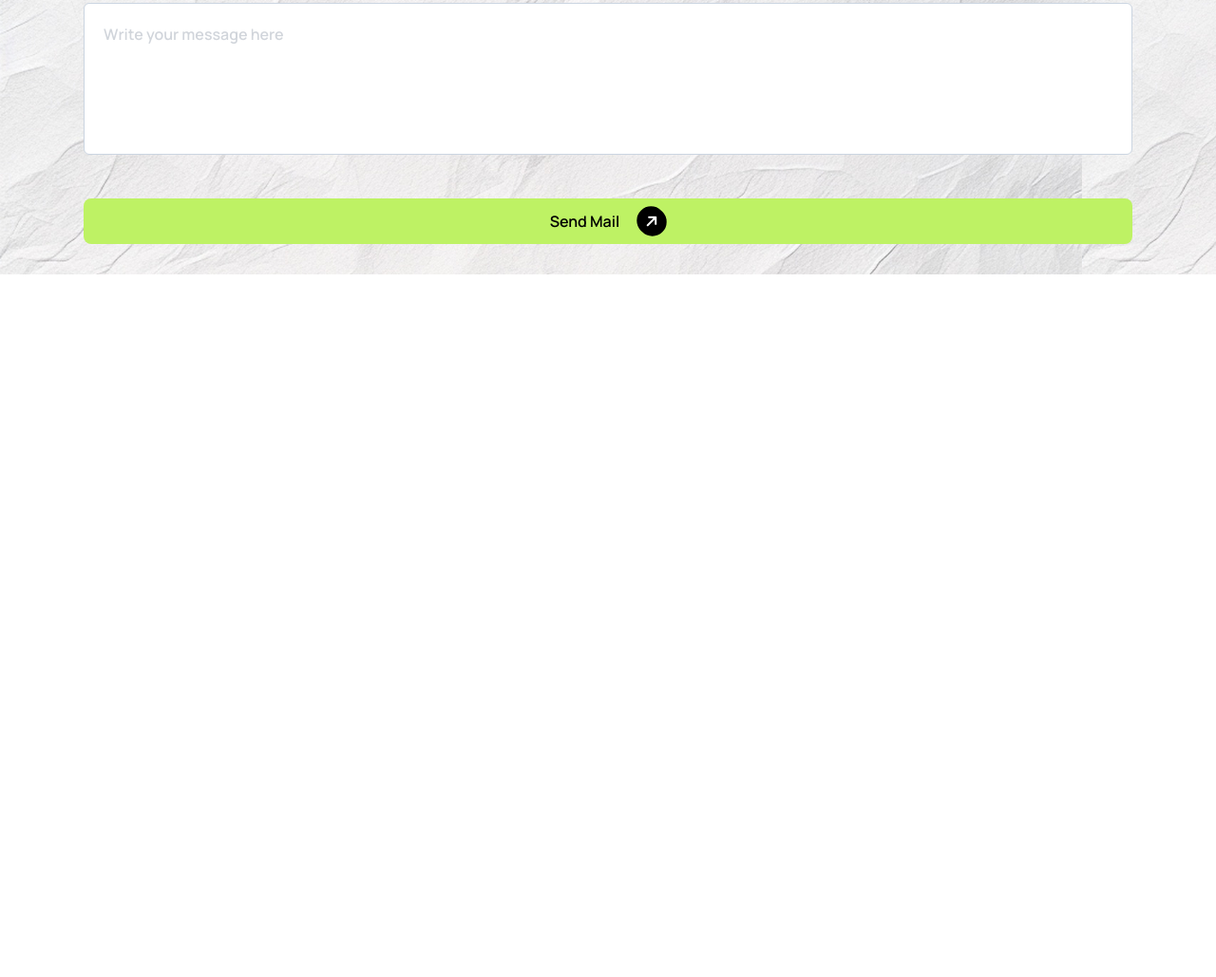
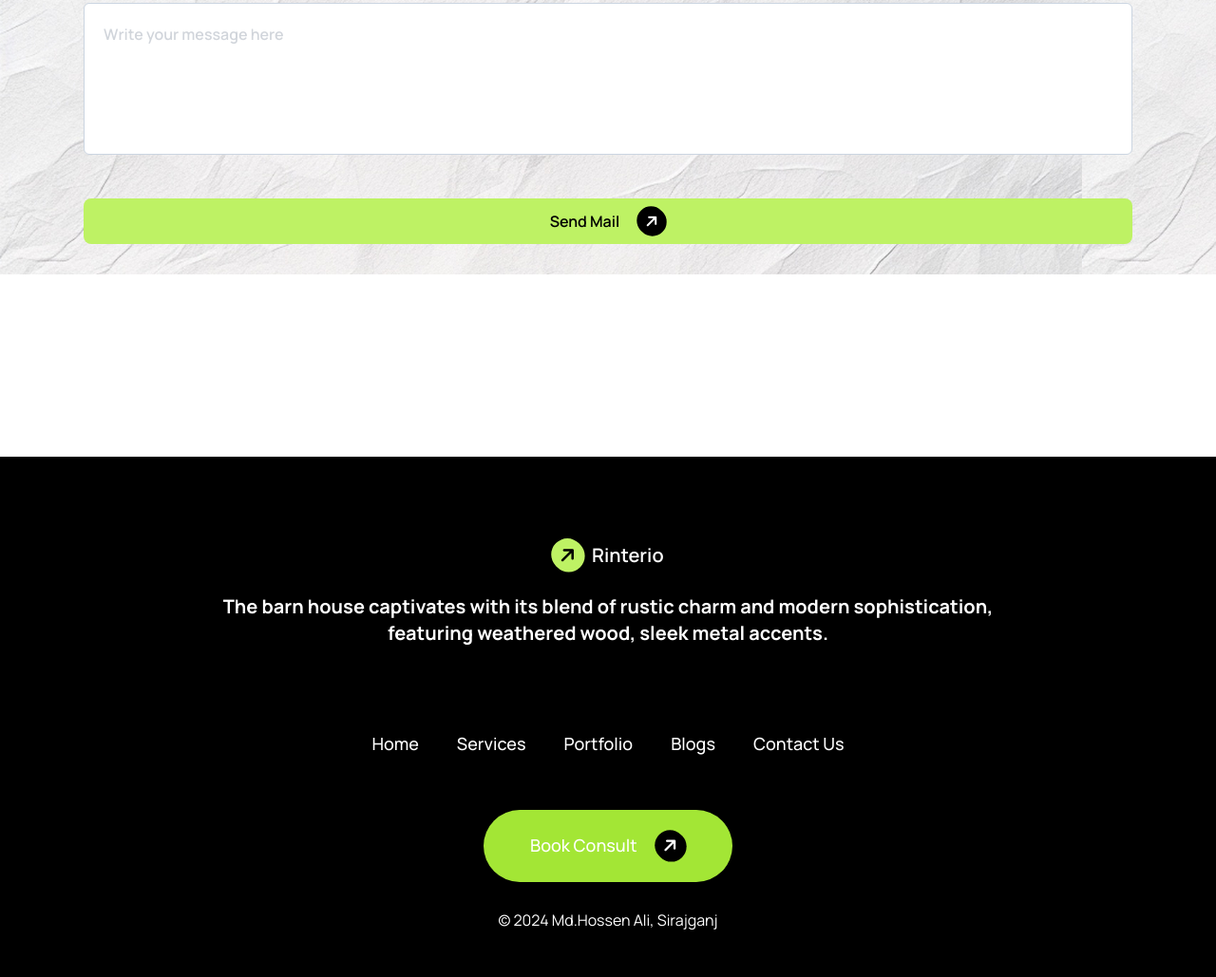
Before and after one commit to hossenali2200/assignment-3-rinterio, a plain HTML site: page index.html in a window 1280 px wide. Shown: the part 6035-7064 px from the top of the page at 95% size. Before the commit the page ends 6388 px from the top, so only its background shows below. Drawn offline with nearby package versions, Linux system fonts and the light colour scheme.

Commit message:
Footer section

```diff
--- a/index.html
+++ b/index.html
@@ -659,8 +659,31 @@
 
 
     </main>
-    <footer>
 
+    <!-- footer section -->
+    <footer class="mt-20 xl:mt-32 mx-auto w-full relative text-center bg-black text-white">
+        <div class="px-6 py-8 md:py-14 xl:pt-20 xl:pb-12">
+          <a class="btn btn-ghost text-xl mb-4"><i class="fa-solid fa-arrow-right bg-lime-300 text-black p-2 rounded-3xl -rotate-45"></i>Rinterio</a>
+            <h2 class="font-bold text-3xl xl:text-xl leading-snug">
+              The barn house captivates with its blend of rustic charm and modern sophistication, <br> featuring weathered wood, sleek metal accents.
+            </h2>
+
+            <div class="mt-14 xl:mt-20">
+                <nav class="flex flex-wrap justify-center text-lg font-medium">
+                    <div class="px-5 py-2"><a href="#">Home</a></div>
+                    <div class="px-5 py-2"><a href="#">Services</a></div>
+                    <div class="px-5 py-2"><a href="#">Portfolio</a></div>
+                    <div class="px-5 py-2"><a href="#">Blogs</a></div>
+                    <div class="px-5 py-2"><a href="#">Contact Us</a></div>
+                </nav>
+                <a class="mt-8 xl:mt-12 px-12 py-5 text-lg font-medium leading-tight inline-block bg-lime-400 rounded-full shadow-xl border border-transparent hover:bg-sky-700 focus:outline-none focus:ring-2 focus:ring-offset-2 focus:ring-offset-sky-999 focus:ring-sky-500"
+                href="#">
+                Book Consult
+                <i class="fa-solid fa-arrow-right bg-black text-white ml-4 p-2 rounded-3xl -rotate-45"></i>
+              </a>
+                <p class="mt-7 text-base">© 2024 Md.Hossen Ali, Sirajganj</p>
+            </div>
+        </div>
     </footer>
 
 </body>
```
